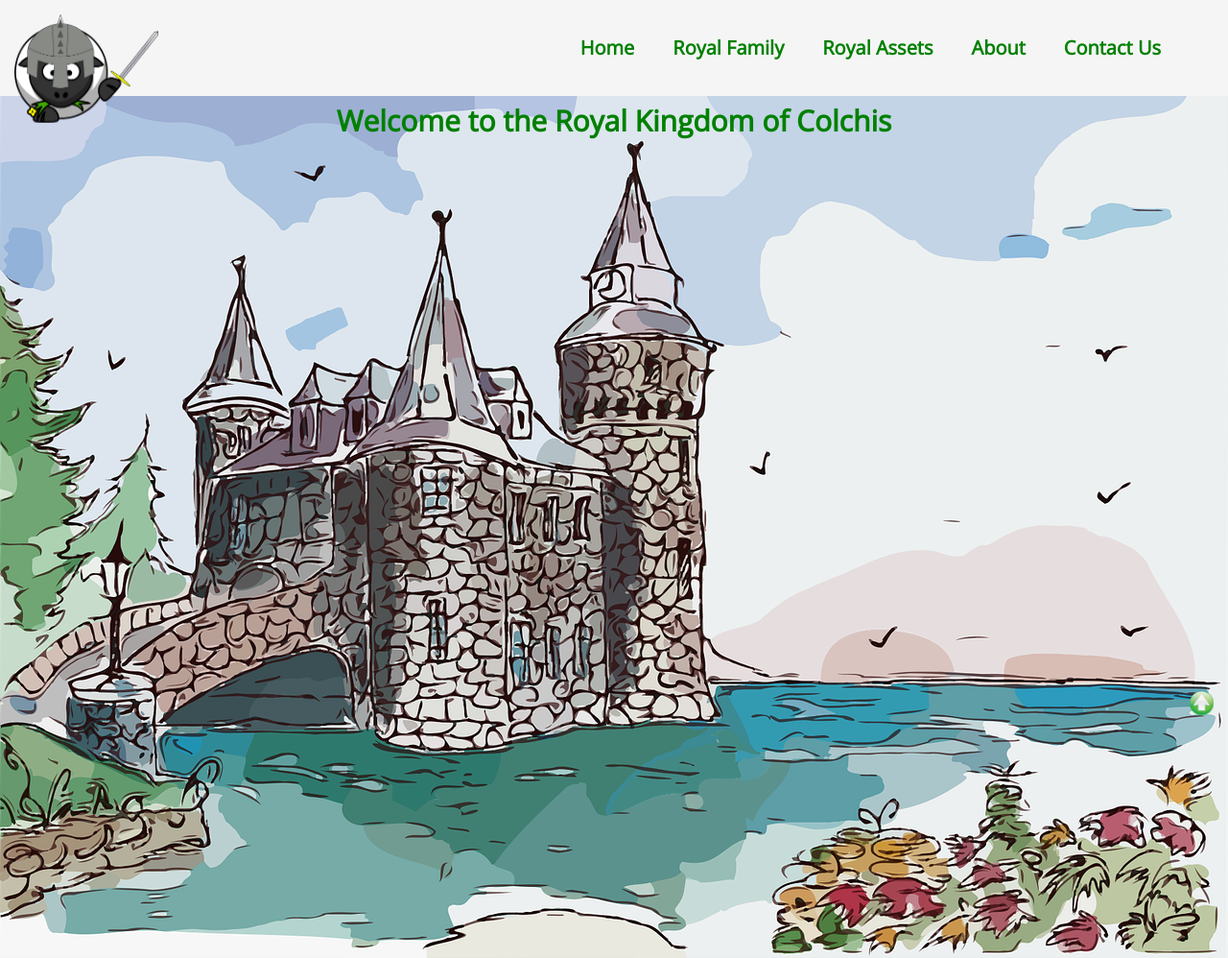
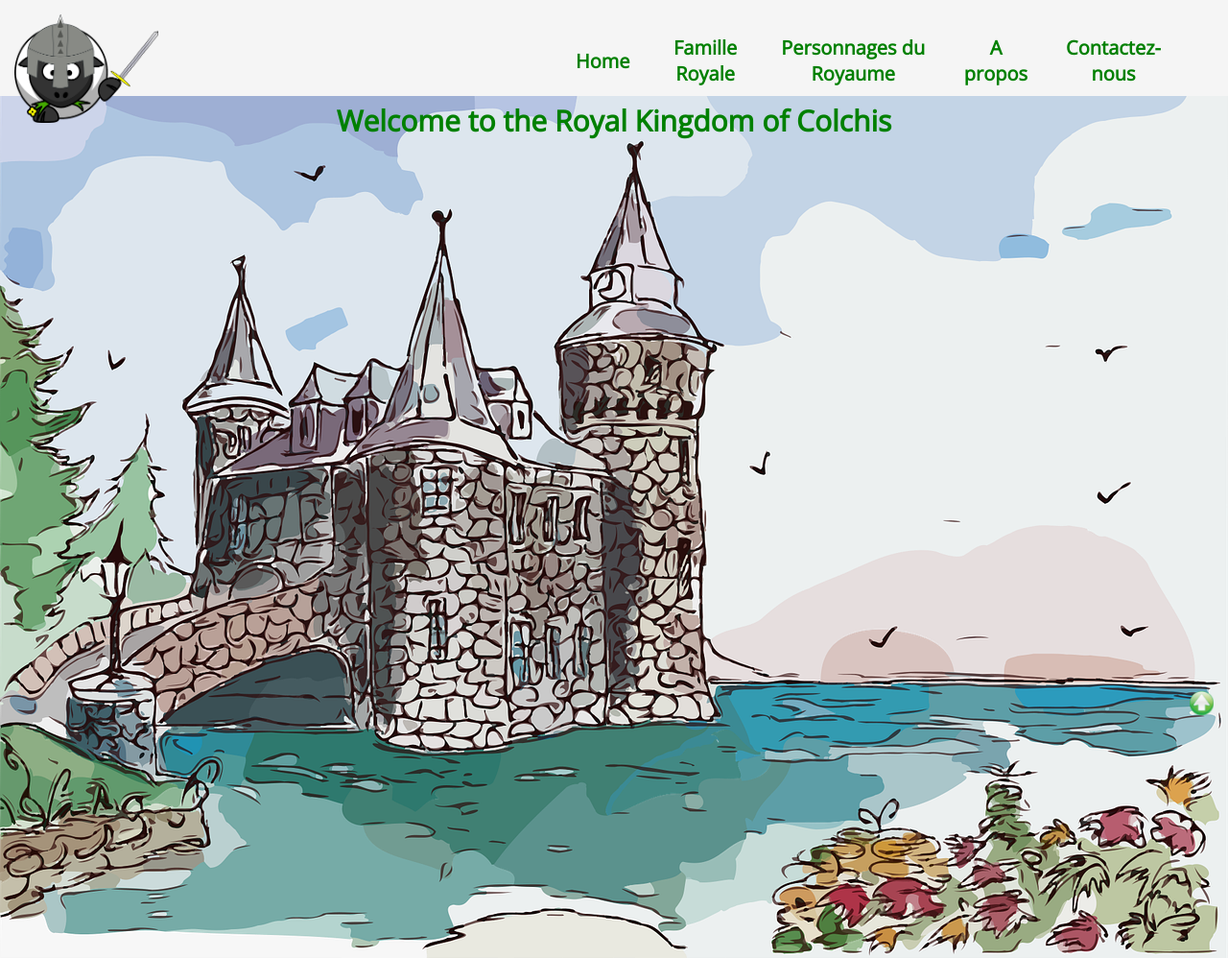
Before and after one commit to NDook/tech_challenge, a website built with Parcel: page index.html in a window 1280 px wide. Shown: the top 998 px of the page at 96% size. Built offline with nearby package versions, Linux system fonts and the light colour scheme.

Commit message:
translate menu

```diff
--- a/index.html
+++ b/index.html
@@ -19,10 +19,10 @@
       <nav>
         <ul class="navigation">
           <li><a href="index.html">Home</a></li>
-          <li><a href="royal-family.html">Royal Family</a></li>
-          <li><a href="royal-assets.html">Royal Assets</a></li>
-          <li><a href="#about">About</a></li>
-          <li><a href="contact_us.html">Contact Us</a></li>
+          <li><a href="royal-family.html">Famille Royale</a></li>
+          <li><a href="royal-assets.html">Personnages du Royaume</a></li>
+          <li><a href="#about">A propos</a></li>
+          <li><a href="contact_us.html">Contactez-nous</a></li>
         </ul>
       </nav>
       <div class="logot">
```
